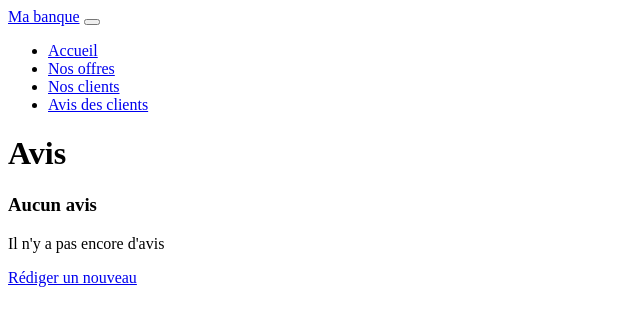
After one commit to jeanbaptisteaubry/2023_Symfony_banque, a Symfony app: template templates/avis/list.html.twig in a window 1280 px wide. The commit adds this page. Shown: the top 326 px of the page, without its empty margins (0-640 px from the left). Run offline with Twig, Linux system fonts and the light colour scheme; the template is opened without the code that fills it, so the values that code supplies are empty; some libraries are stand-ins or nearby versions.

Commit message:
Version avec BDD

```diff
--- /dev/null
+++ b/templates/avis/list.html.twig
@@ -0,0 +1,54 @@
+{% extends 'base.html.twig' %}
+
+{% block menu %}
+    {% import 'macro/macroMenu.html.twig' as macroMenu %}
+    {{ macroMenu.menu('Ma banque',4) }}
+{% endblock %}
+
+{% block title %}Avis index{% endblock %}
+
+{% block body %}
+<div class="container">
+    <div class="row">
+        <div class="col-md-12">
+            <h1>Avis</h1>
+        </div>
+    </div>
+    <div class="row">
+        <div class="col-md-12">
+            <div class="row">
+        {% for avi in avis %}
+            <div class="col-md-4">
+                <div class="card">
+                    <div class="card-header">
+                        <h3>{{ avi.date ? avi.date|date('Y-m-d') : '' }} {{ avi.titre }} {{ avi.note }} / 5</h3>
+                    </div>
+                    <div class="card-body">
+                        {{ avi.message }}
+                    </div>
+                    <div class="card-footer">
+                        <a href="{{ path('app_avis_show', {'id': avi.id}) }}" class="btn btn-primary">Voir</a>
+                    </div>
+                </div>
+            </div>
+
+        {% else %}
+                <div class="col-md-4">
+                    <div class="card">
+                        <div class="card-header">
+                            <h3>Aucun avis</h3>
+                        </div>
+                        <div class="card-body">
+                            <p>Il n'y a pas encore d'avis</p>
+                        </div>
+                    </div>
+                </div>
+        {% endfor %}
+            </div>
+        </div>
+    </div>
+</div>
+    </div>
+
+    <a href="{{ path('app_avis_new') }}">Rédiger un nouveau</a>
+{% endblock %}
--- a/templates/macro/macroMenu.html.twig
+++ b/templates/macro/macroMenu.html.twig
@@ -29,6 +29,13 @@
                     <a class="nav-link" href="/nos_clients">Nos clients</a>
                 </li>
 
+                <li class="nav-item
+                 {% if menuActif == 4 %}
+                       active
+                   {% endif %}">
+                    <a class="nav-link" href="/avis/">Avis des clients</a>
+                </li>
+
 
             </ul>
 
```
Also changed, not shown: src/Controller/AccueilController.php (+6 -2 lines), templates/accueil/offres.html.twig (+5 -29 lines), 1 other file.
